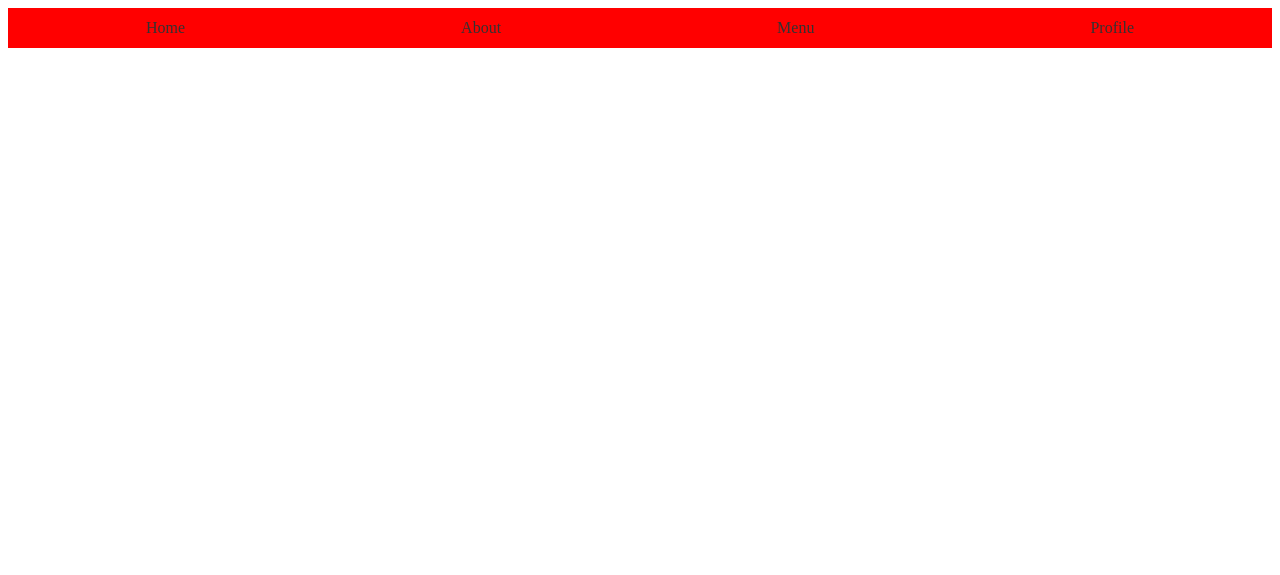
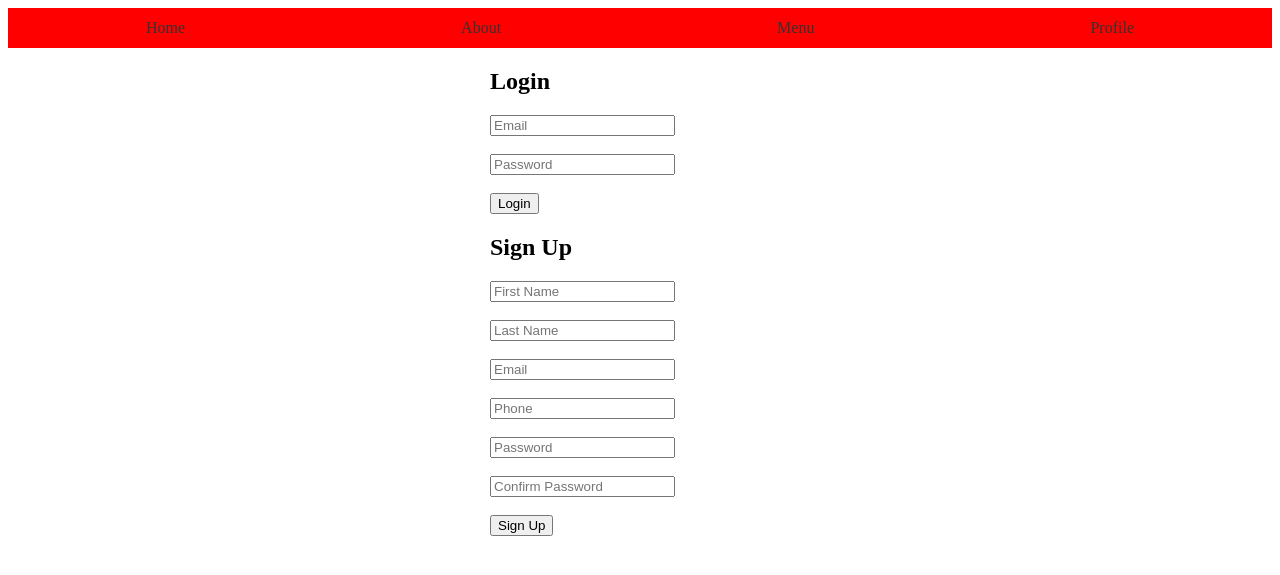
Before and after one commit to AraDarbinyan/Food-delivery-site, a Flask app: template templates/profile.html in a window 1280 px wide. Shown: the top 575 px of the page. Run offline with Flask 3, Linux system fonts and the light colour scheme; the template is opened without the code that fills it, so the values that code supplies are empty.

Commit message:
added profile page

```diff
--- a/app.py
+++ b/app.py
@@ -12,5 +12,10 @@ def about():
     return render_template('about.html')
 
 
+@app.route('/profile/')
+def profile():
+    return render_template('profile.html')
+
+
 if __name__ == '__main__':
     app.run(debug=True)
--- a/static/css/style.css
+++ b/static/css/style.css
@@ -53,3 +53,8 @@
     width: 50px;
     height: 50px;
   }
+
+  .container {
+    width: 300px;
+    margin: auto;
+ }
--- a/templates/base.html
+++ b/templates/base.html
@@ -9,13 +9,13 @@
 <body>
     {% block welcome %}
     {% endblock %}
-    <div class="container my-3">
+    <div class="">
         <nav class="menu">
             <ul>
                 <li><a href="/">Home</a></li>
                 <li><a href="/about/">About</a></li>
                 <li><a href="">Menu</a></li>
-                <li><a href="">Profile</a></li>
+                <li><a href="/profile/">Profile</a></li>
             </ul>
         </nav>
         {% block content %}
--- a/templates/profile.html
+++ b/templates/profile.html
@@ -1,4 +1,28 @@
 {% extends 'base.html' %}
 
+{% block title %}Profile{% endblock %}
+
 {% block content %}
+<div class="container">
+    <h2>Login</h2>
+
+    <form>
+        <input type="email" placeholder="Email" required><br><br>
+        <input type="password" placeholder="Password" required><br><br>
+        <button type="submit">Login</button>
+    </form>
+
+    <h2>Sign Up</h2>
+
+    <form>
+        <input type="text" placeholder="First Name" required><br><br>
+        <input type="text" placeholder="Last Name" required><br><br>
+        <input type="email" placeholder="Email" required><br><br>
+        <input type="tel" placeholder="Phone" required><br><br>
+        <input type="password" placeholder="Password" required><br><br>
+        <input type="password" placeholder="Confirm Password" required><br><br>
+        <button type="submit">Sign Up</button>
+    </form>
+
+</div>
 {% endblock %}
```
